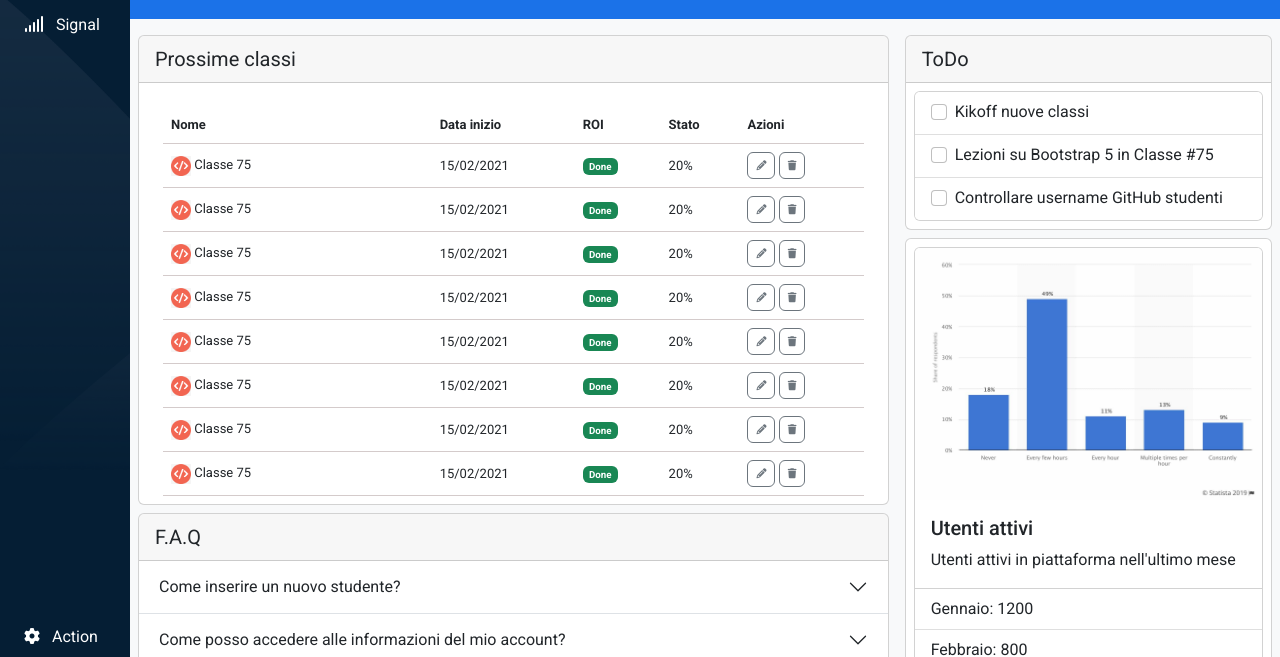
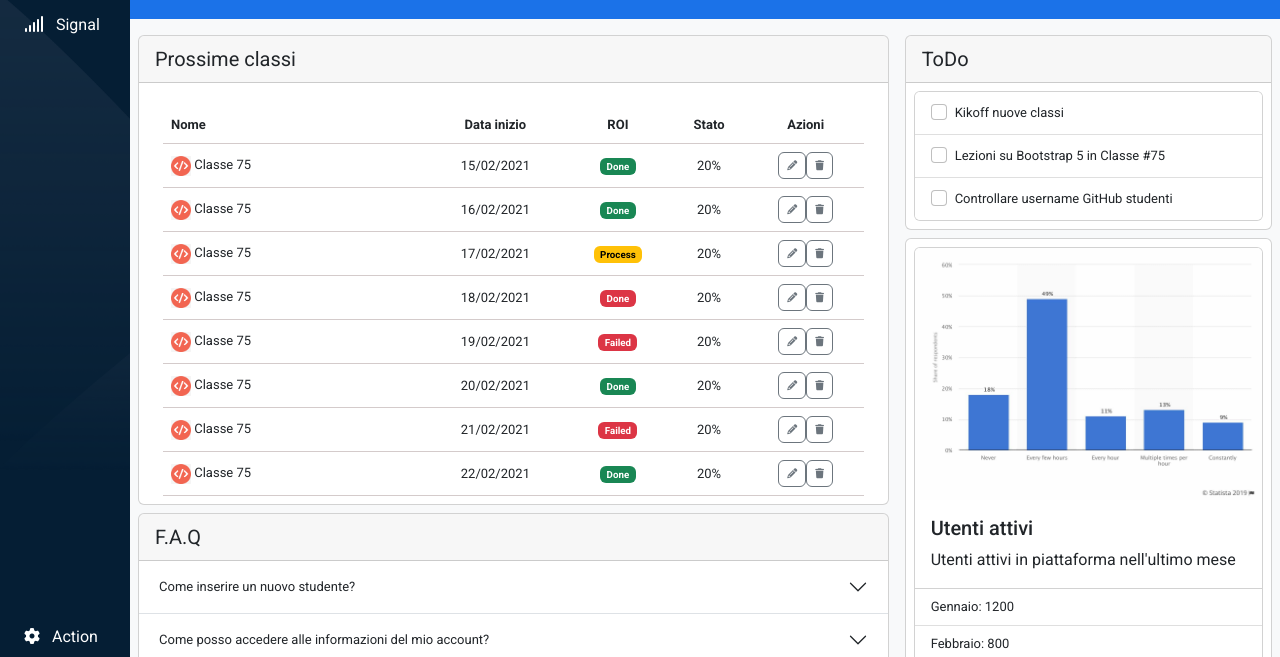
Before and after one commit to matteo-rossi90/html-css-bootstrap-dashboard, a plain HTML site: page index.html in a window 1280 px wide. Shown: the part 143-800 px from the top of the page. Drawn offline with nearby package versions, Linux system fonts and the light colour scheme.

Commit message:
Correzioni e pulizia

```diff
--- a/css/style.css
+++ b/css/style.css
@@ -21,8 +21,7 @@ header{
 }
 
 #logo-mob img{
-    max-height: 8%;
-    max-width: 8%;
+    width: 40px;
 }
 
 .box-container{
@@ -31,6 +30,10 @@ header{
 
 .fa-bell{
     color: orange;
+}
+
+header form[role=search] {
+    width: 100%;
 }
 
 /* PARTE CENTRALE */
@@ -63,7 +66,10 @@ header{
 
 .container span,
 .card table th,
-.card table td{
+.card table td,
+.todo,
+.users,
+.btn-accordion{
     font-size: 13px;
 }
 
@@ -125,16 +131,17 @@ header{
 
 /* parte responsive */
 
-@media all and (max-width: 767px){
+@media all and (max-width: 768px){
 
     .hide,
     #logo-lg img,
-    .bread-hide{
+    .bread-hide,
+    .hide-date{
         display: none;
     }
 
     header form[role=search]{
-        width: 90%;
+        width: 85%;
     }
 
     #logo-mob img{
@@ -151,7 +158,7 @@ header{
 
 }
 
-@media all and (min-width: 768px){
+@media all and (min-width: 769px){
 
     .hide,
     #logo-lg img {
--- a/index.html
+++ b/index.html
@@ -33,18 +33,18 @@
     <header class="fixed-top">
         <nav class="navbar navbar-expand-lg navbar-expand-md navbar-expand-ms bg-light">
             <div class="container-fluid">
-                <div class="col">
-                    <a href="#" id="logo-mob">
-                        <img src="img/mobile-logo.png" alt="">
-                    </a>
 
-                </div>
+                <a class="navbar-brand" href="#" id="logo-mob">
+                    <img src="img/mobile-logo.png" alt="">
+                </a>
+
+
                 <a class="navbar-brand" href="#" id="logo-lg">
                     <img src="img/logo.svg" alt="">
                 </a>
 
                 <!-- barra di ricerca -->
-                <form class="d-flex me-auto w-100" role="search">
+                <form class="d-flex me-auto" role="search">
 
                     <input class="form-control" type="search" placeholder="Prova a cercare lezioni di Laravel" aria-label="Search">
                     <!-- <i class="fa-solid fa-magnifying-glass"></i> -->
@@ -345,17 +345,17 @@
                                                 <th class="p-2">
                                                 </th>
 
-                                                <th class="p-2">
+                                                <th class="p-2 text-center hide-date">
                                                     Data inizio
                                                 </th>
-                                                <th class="p-2">
+                                                <th class="p-2 text-center">
                                                     ROI
                                                 </th>
-                                                <th class="p-2">
+                                                <th class="p-2 text-center">
                                                     Stato
 
                                                 </th>
-                                                <th class="p-2">
+                                                <th class="p-2 text-center">
                                                     Azioni
 
                                                 </th>
@@ -377,16 +377,16 @@
                                                 <td class="p-2">
 
                                                 </td>
-                                                <td class="p-2">
+                                                <td class="p-2 text-center hide-date">
                                                     15/02/2021
                                                 </td>
-                                                <td class="p-2">
+                                                <td class="p-2 text-center">
                                                     <span class="badge text-bg-success">Done</span>
                                                 </td>
-                                                <td class="p-2">
+                                                <td class="p-2 text-center">
                                                     20%
                                                 </td>
-                                                <td class="p-2">
+                                                <td class="p-2 d-flex justify-content-center">
                                                     <button class="btn btn-outline-secondary btn-card" type="submit">
                                                         <i class="fa-solid fa-pencil"></i>
                                                     </button>
@@ -414,16 +414,16 @@
                                                 <td class="p-2">
 
                                                 </td>
-                                                <td class="p-2">
-                                                    15/02/2021
+                                                <td class="p-2 text-center hide-date">
+                                                    16/02/2021
                                                 </td>
-                                                <td class="p-2">
+                                                <td class="p-2 text-center">
                                                     <span class="badge text-bg-success">Done</span>
                                                 </td>
-                                                <td class="p-2">
+                                                <td class="p-2 text-center">
                                                     20%
                                                 </td>
-                                                <td class="p-2">
+                                                <td class="p-2 d-flex justify-content-center text-center">
                                                     <button class="btn btn-outline-secondary btn-card" type="submit">
                                                         <i class="fa-solid fa-pencil"></i>
                                                     </button>
@@ -451,16 +451,16 @@
                                                 <td class="p-2">
 
                                                 </td>
-                                                <td class="p-2">
-                                                    15/02/2021
+                                                <td class="p-2 text-center hide-date">
+                                                    17/02/2021
                                                 </td>
-                                                <td class="p-2">
-                                                    <span class="badge text-bg-success">Done</span>
+                                                <td class="p-2 text-center">
+                                                    <span class="badge text-bg-warning">Process</span>
                                                 </td>
-                                                <td class="p-2">
+                                                <td class="p-2 text-center">
                                                     20%
                                                 </td>
-                                                <td class="p-2">
+                                                <td class="p-2 d-flex justify-content-center">
                                                     <button class="btn btn-outline-secondary btn-card" type="submit">
                                                         <i class="fa-solid fa-pencil"></i>
                                                     </button>
@@ -488,16 +488,16 @@
                                                 <td class="p-2">
 
                                                 </td>
-                                                <td class="p-2">
-                                                    15/02/2021
+                                                <td class="p-2 text-center hide-date">
+                                                    18/02/2021
                                                 </td>
-                                                <td class="p-2">
-                                                    <span class="badge text-bg-success">Done</span>
+                                                <td class="p-2 text-center">
+                                                    <span class="badge text-bg-danger">Done</span>
                                                 </td>
-                                                <td class="p-2">
+                                                <td class="p-2 text-center">
                                                     20%
                                                 </td>
-                                                <td class="p-2">
+                                                <td class="p-2 d-flex justify-content-center">
                                                     <button class="btn btn-outline-secondary btn-card" type="submit">
                                                         <i class="fa-solid fa-pencil"></i>
                                                     </button>
@@ -525,16 +525,16 @@
                                                 <td class="p-2">
 
                                                 </td>
-                                                <td class="p-2">
-                                                    15/02/2021
+                                                <td class="p-2 text-center hide-date">
+                                                    19/02/2021
                                                 </td>
-                                                <td class="p-2">
-                                                    <span class="badge text-bg-success">Done</span>
+                                                <td class="p-2 text-center">
+                                                    <span class="badge text-bg-danger">Failed</span>
                                                 </td>
-                                                <td class="p-2">
+                                                <td class="p-2 text-center">
                                                     20%
                                                 </td>
-                                                <td class="p-2">
+                                                <td class="p-2 d-flex justify-content-center">
                                                     <button class="btn btn-outline-secondary btn-card" type="submit">
                                                         <i class="fa-solid fa-pencil"></i>
                                                     </button>
@@ -562,16 +562,16 @@
                                                 <td class="p-2">
 
                                                 </td>
-                                                <td class="p-2">
-                                                    15/02/2021
+                                                <td class="p-2 text-center hide-date">
+                                                    20/02/2021
                                                 </td>
-                                                <td class="p-2">
+                                                <td class="p-2 text-center">
                                                     <span class="badge text-bg-success">Done</span>
                                                 </td>
-                                                <td class="p-2">
+                                                <td class="p-2 text-center">
                                                     20%
                                                 </td>
-                                                <td class="p-2">
+                                                <td class="p-2 d-flex justify-content-center">
                                                     <button class="btn btn-outline-secondary btn-card" type="submit">
                                                         <i class="fa-solid fa-pencil"></i>
                                                     </button>
@@ -599,16 +599,16 @@
                                                 <td class="p-2">
 
                                                 </td>
-                                                <td class="p-2">
-                                                    15/02/2021
+                                                <td class="p-2 text-center hide-date">
+                                                    21/02/2021
                                                 </td>
-                                                <td class="p-2">
-                                                    <span class="badge text-bg-success">Done</span>
+                                                <td class="p-2 text-center">
+                                                    <span class="badge text-bg-danger">Failed</span>
                                                 </td>
-                                                <td class="p-2">
+                                                <td class="p-2 text-center">
                                                     20%
                                                 </td>
-                                                <td class="p-2">
+                                                <td class="p-2 d-flex justify-content-center">
                                                     <button class="btn btn-outline-secondary btn-card" type="submit">
                                                         <i class="fa-solid fa-pencil"></i>
                                                     </button>
@@ -636,16 +636,16 @@
                                                 <td class="p-2">
 
                                                 </td>
-                                                <td class="p-2">
-                                                    15/02/2021
+                                                <td class="p-2 text-center hide-date">
+                                                    22/02/2021
                                                 </td>
-                                                <td class="p-2">
+                                                <td class="p-2 text-center">
                                                     <span class="badge text-bg-success">Done</span>
                                                 </td>
-                                                <td class="p-2">
+                                                <td class="p-2 text-center">
                                                     20%
                                                 </td>
-                                                <td class="p-2">
+                                                <td class="p-2 d-flex justify-content-center">
                                                     <button class="btn btn-outline-secondary btn-card" type="submit">
                                                         <i class="fa-solid fa-pencil"></i>
                                                     </button>
@@ -675,14 +675,14 @@
                                     <div class="accordion accordion-flush" id="accordionFlushExample">
                                         <div class="accordion-item">
                                             <h2 class="accordion-header" id="flush-headingOne">
-                                                <button class="accordion-button collapsed" type="button" data-bs-toggle="collapse"
+                                                <button class="accordion-button collapsed btn-accordion" type="button" data-bs-toggle="collapse"
                                                     data-bs-target="#flush-collapseOne" aria-expanded="false" aria-controls="flush-collapseOne">
                                                     Come inserire un nuovo studente?
                                                 </button>
                                             </h2>
                                             <div id="flush-collapseOne" class="accordion-collapse collapse" aria-labelledby="flush-headingOne"
                                                 data-bs-parent="#accordionFlushExample">
-                                                    <div class="accordion-body">
+                                                    <div class="accordion-body btn-accordion">
                                                         <p>
                                                             Lorem ipsum dolor sit amet consectetur adipisicing elit.
                                                             Ipsum debitis, quia blanditiis iure molestias magnam. Ex consequatur perferendis aperiam magnam facilis?
@@ -696,14 +696,14 @@
                                         </div>
                                         <div class="accordion-item">
                                             <h2 class="accordion-header" id="flush-headingTwo">
-                                                <button class="accordion-button collapsed" type="button" data-bs-toggle="collapse"
+                                                <button class="accordion-button collapsed btn-accordion" type="button" data-bs-toggle="collapse"
                                                     data-bs-target="#flush-collapseTwo" aria-expanded="false" aria-controls="flush-collapseTwo">
                                                     Come posso accedere alle informazioni del mio account?
                                                 </button>
                                             </h2>
                                             <div id="flush-collapseTwo" class="accordion-collapse collapse" aria-labelledby="flush-headingTwo"
                                                 data-bs-parent="#accordionFlushExample">
-                                                <div class="accordion-body">
+                                                <div class="accordion-body btn-accordion">
                                                     <p>
                                                         Lorem ipsum dolor sit amet consectetur adipisicing elit.
                                                         Ipsum debitis, quia blanditiis iure molestias magnam. Ex consequatur perferendis aperiam magnam facilis?
@@ -717,14 +717,14 @@
                                         </div>
                                         <div class="accordion-item">
                                             <h2 class="accordion-header" id="flush-headingThree">
-                                                <button class="accordion-button collapsed" type="button" data-bs-toggle="collapse"
+                                                <button class="accordion-button collapsed btn-accordion" type="button" data-bs-toggle="collapse"
                                                     data-bs-target="#flush-collapseThree" aria-expanded="false" aria-controls="flush-collapseThree">
                                                     Posso usare questa dashboard su mobile?
                                                 </button>
                                             </h2>
                                             <div id="flush-collapseThree" class="accordion-collapse collapse" aria-labelledby="flush-headingThree"
                                                 data-bs-parent="#accordionFlushExample">
-                                                <div class="accordion-body">
+                                                <div class="accordion-body btn-accordion">
                                                     <p>
                                                         Lorem ipsum dolor sit amet consectetur adipisicing elit.
                                                         Ipsum debitis, quia blanditiis iure molestias magnam. Ex consequatur perferendis aperiam magnam facilis? Pariatur, voluptate! Quaerat nulla blanditiis, fugiat sequi veniam deserunt.
@@ -756,7 +756,7 @@
                                             <li class="list-group-item">
                                                 <div class="form-check">
                                                     <input class="form-check-input" type="checkbox" value="" id="flexCheckDefault">
-                                                    <label class="form-check-label" for="flexCheckDefault">
+                                                    <label class="form-check-label todo" for="flexCheckDefault">
                                                         Kikoff nuove classi
                                                     </label>
                                                 </div>
@@ -764,7 +764,7 @@
                                             <li class="list-group-item">
                                                 <div class="form-check">
                                                     <input class="form-check-input" type="checkbox" value="" id="flexCheckDefault">
-                                                    <label class="form-check-label" for="flexCheckDefault">
+                                                    <label class="form-check-label todo" for="flexCheckDefault">
                                                         Lezioni su Bootstrap 5 in Classe #75
                                                     </label>
                                                 </div>
@@ -772,7 +772,7 @@
                                             <li class="list-group-item">
                                                 <div class="form-check">
                                                     <input class="form-check-input" type="checkbox" value="" id="flexCheckDefault">
-                                                    <label class="form-check-label" for="flexCheckDefault">
+                                                    <label class="form-check-label todo" for="flexCheckDefault">
                                                         Controllare username GitHub studenti
                                                     </label>
                                                 </div>
@@ -798,18 +798,18 @@
                                             </p>
                                         </div>
                                         <ul class="list-group list-group-flush">
-                                            <li class="list-group-item">
+                                            <li class="list-group-item users">
                                                 Gennaio: 1200
                                             </li>
-                                            <li class="list-group-item">
+                                            <li class="list-group-item users">
                                                 Febbraio: 800
                                             </li>
-                                            <li class="list-group-item">
-                                                Marzo: 500
+                                            <li class="list-group-item users">
+                                                Marzo: 1500
                                             </li>
                                         </ul>
                                         <div class="card-body">
-                                            <a href="#" class="card-link">
+                                            <a href="#" class="card-link users">
                                                 Visualizza report approfondito
                                             </a>
                                         </div>
```
